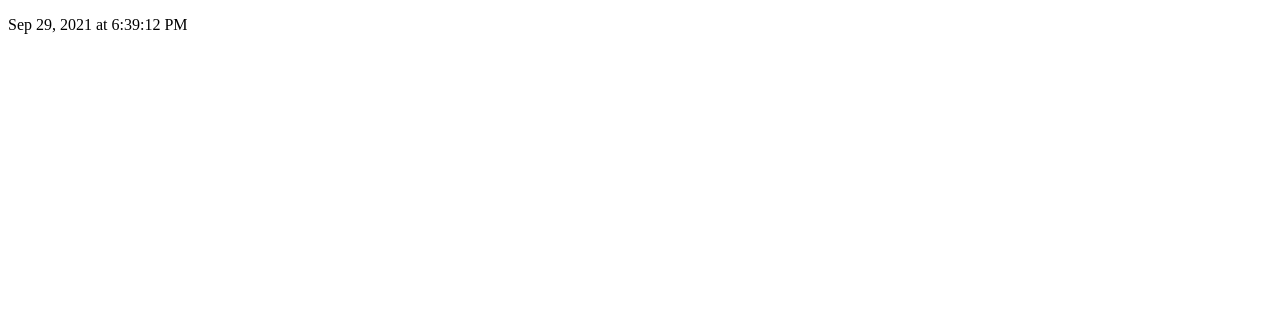
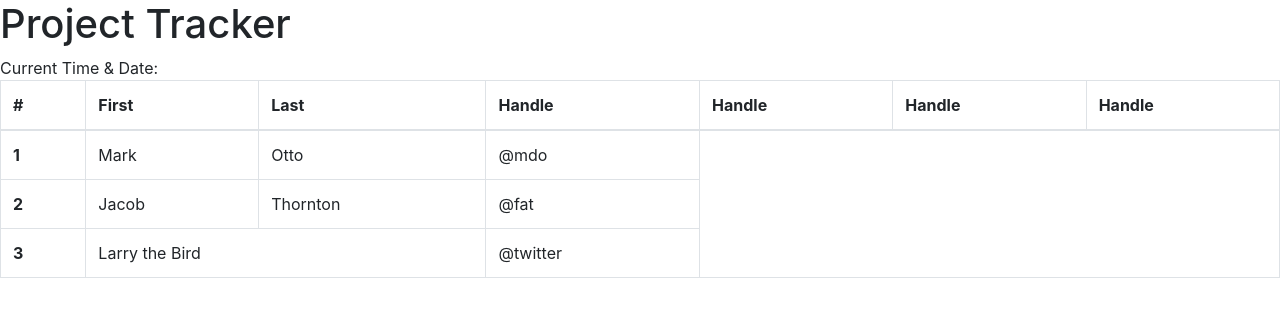
Before and after one commit to samibyers/mini-project-tracker, a plain HTML site: page index.html in a window 1280 px wide. Drawn offline with nearby package versions, Linux system fonts and the light colour scheme.

Commit message:
updated HTML to include Bootstrap table

```diff
--- a/index.html
+++ b/index.html
@@ -1,25 +1,68 @@
 <!DOCTYPE html>
 <html lang="en">
+
 <head>
     <meta charset="UTF-8">
     <meta http-equiv="X-UA-Compatible" content="IE=edge">
     <meta name="viewport" content="width=device-width, initial-scale=1.0">
     <title>Document</title>
-    <script
-    type="text/javascript"
-    src="https://cdnjs.cloudflare.com/ajax/libs/moment.js/2.27.0/moment.min.js"
-  ></script>
-  <script
-  src="https://code.jquery.com/jquery-3.5.1.min.js"
-  integrity="sha256-9/aliU8dGd2tb6OSsuzixeV4y/faTqgFtohetphbbj0="
-  crossorigin="anonymous"
-></script>
+    <link rel="stylesheet" href="https://cdnjs.cloudflare.com/ajax/libs/twitter-bootstrap/4.5.0/css/bootstrap.min.css">
+    <link rel="stylesheet" href="https://cdnjs.cloudflare.com/ajax/libs/twitter-bootstrap/4.5.0/css/bootstrap.min.css">
+    <script type="text/javascript" src="https://cdnjs.cloudflare.com/ajax/libs/moment.js/2.27.0/moment.min.js"></script>
+
 </head>
+
 <body>
-    <p id="currentTime"></p>
- <script src="./assets/script.js"></script>
+    <header>
+        <h1>Project Tracker</h1>
+        <div>Current Time & Date: </div>
+    </header>
+    <Main>
+        <div>
+
+        </div>
+        <table class="table table-bordered">
+            <thead>
+              <tr>
+                <th scope="col">#</th>
+                <th scope="col">First</th>
+                <th scope="col">Last</th>
+                <th scope="col">Handle</th>
+                <th scope="col">Handle</th>
+                <th scope="col">Handle</th>
+                <th scope="col">Handle</th>
+            </tr>
+            </thead>
+            <tbody>
+              <tr>
+                <th scope="row">1</th>
+                <td>Mark</td>
+                <td>Otto</td>
+                <td>@mdo</td>
+              </tr>
+              <tr>
+                <th scope="row">2</th>
+                <td>Jacob</td>
+                <td>Thornton</td>
+                <td>@fat</td>
+              </tr>
+              <tr>
+                <th scope="row">3</th>
+                <td colspan="2">Larry the Bird</td>
+                <td>@twitter</td>
+              </tr>
+            </tbody>
+          </table>
+
+    </Main>
+
+
+    <script src="./assets/script.js"></script>
 </body>
+
 </html>
+
+
 <!-- HEader with curent updating date and time, updating every second/ setInterval Function
     Create a pop out form
     Bootstarp table to hold project info, with clickable elements
```
